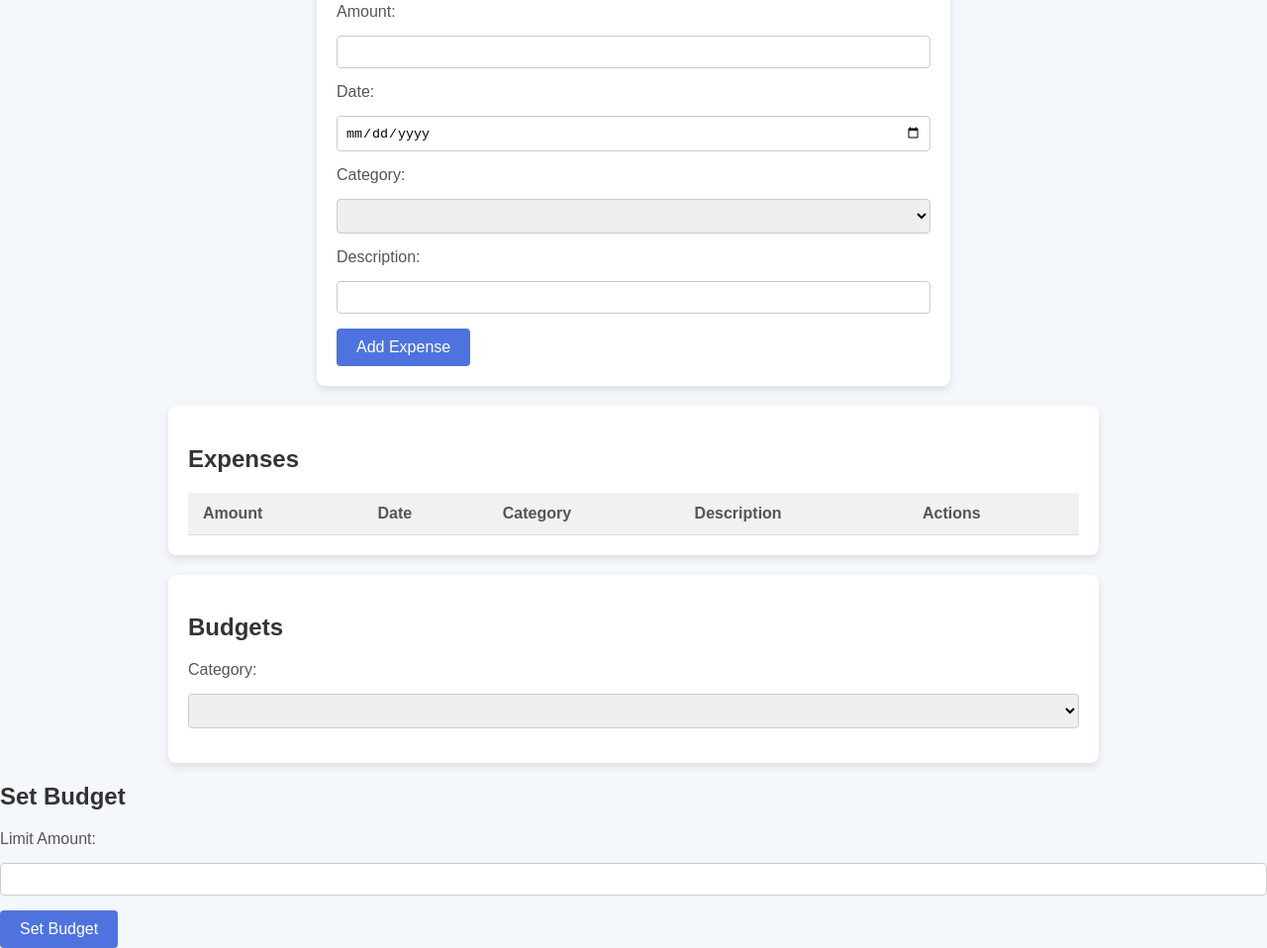
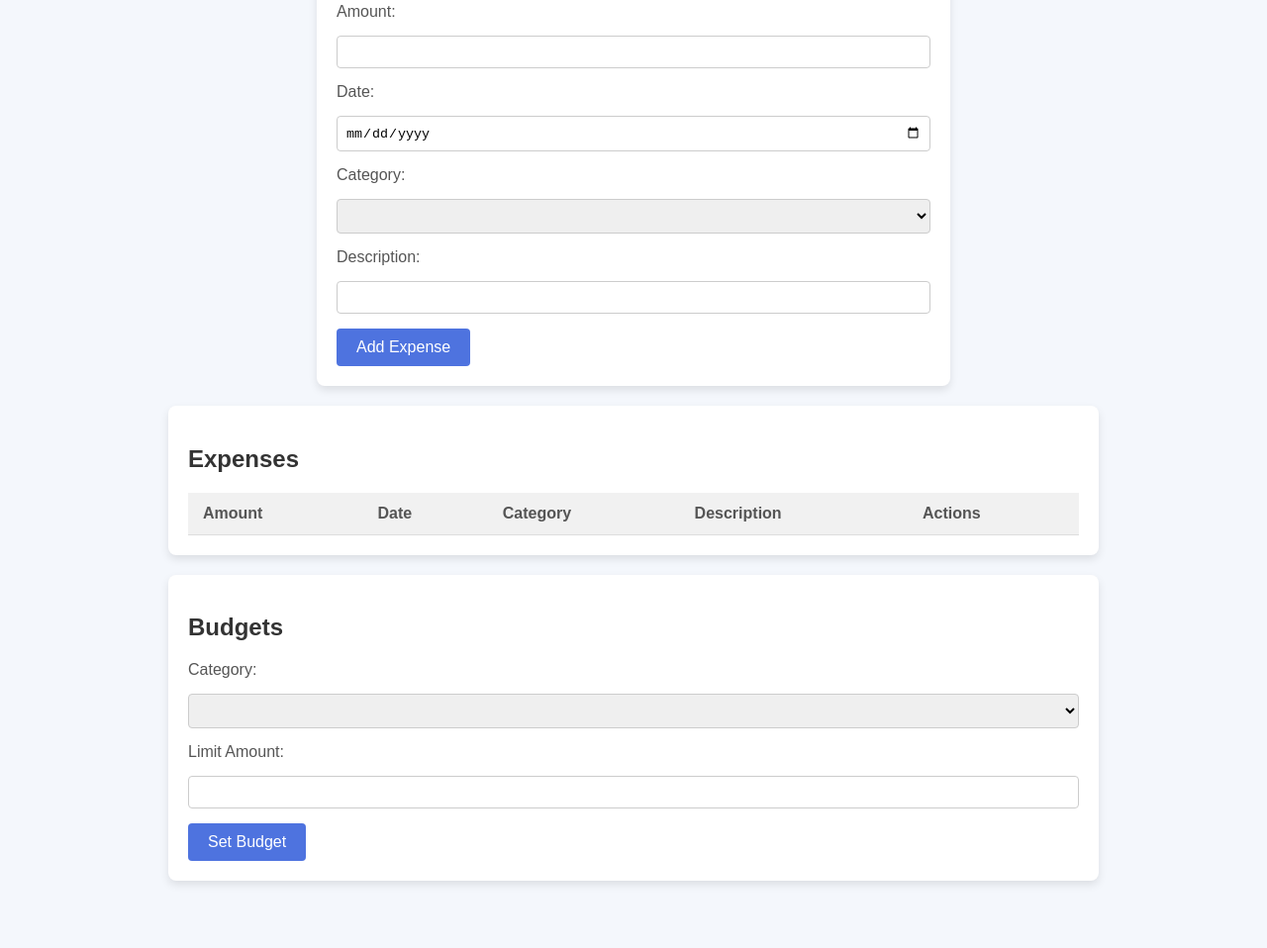
Before and after one commit to 20058340/PersonalExpenseTracker, a website: page index.html in a window 1280 px wide. Shown: the part 163-1121 px from the top of the page at 99% size. After the commit the page ends 1073 px from the top, so only its background shows below. Drawn offline with Linux system fonts and the light colour scheme; no server answers.

Commit message:
removed the tags which is not working.

```diff
--- a/index.html
+++ b/index.html
@@ -56,12 +56,6 @@
         <form id="set-budget-form">
             <label for="budget-category">Category:</label>
             <select id="budget-category" required></select>
-    </section>
-
-    <section id="budget-form">
-        <h2>Set Budget</h2>
-        <form id="set-budget-form">
-
 
 
             <label for="budget-limit">Limit Amount:</label>
```
